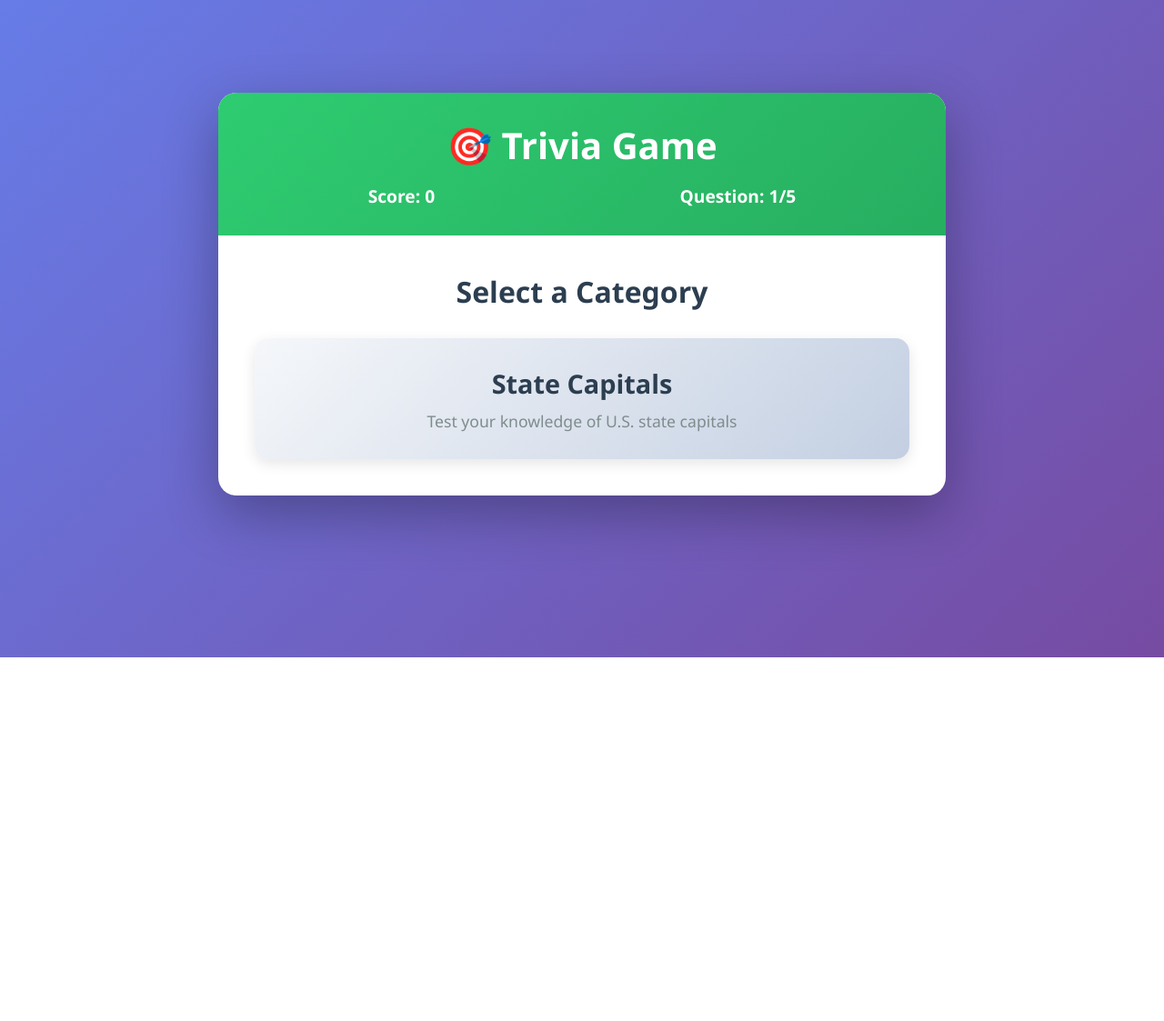
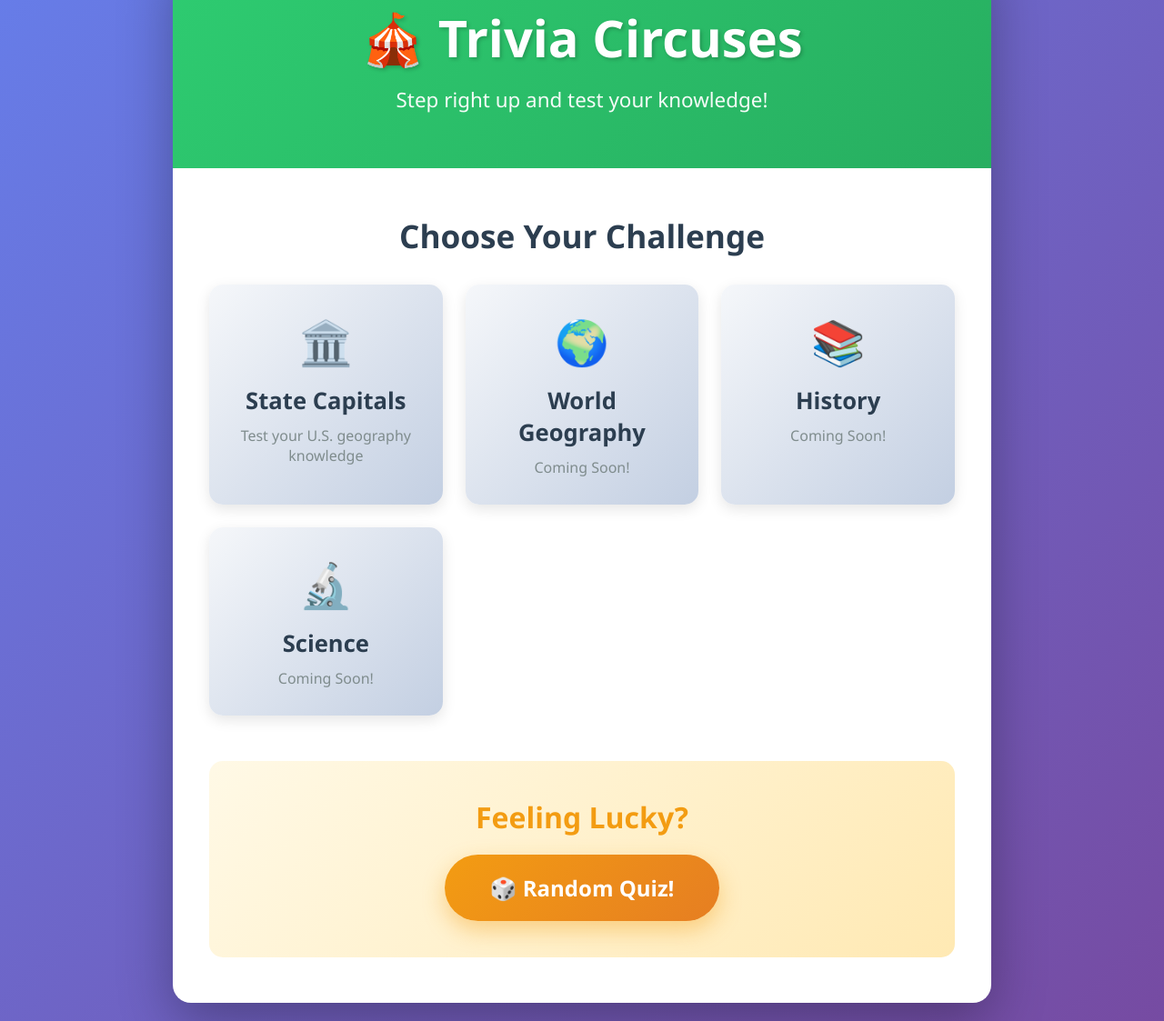
Before and after one commit to Dirty-Jersey-Whore/trivia-app, a plain HTML site: page index.html in a window 1280 px wide. Shown: the part 77-1200 px from the top of the page at 91% size. Before the commit the page ends 800 px from the top, so only its background shows below. Drawn offline with Linux system fonts and the light colour scheme.

Commit message:
Add homepage with category selection and feeling lucky button

```diff
--- a/index.html
+++ b/index.html
@@ -3,47 +3,195 @@
 <head>
     <meta charset="UTF-8">
     <meta name="viewport" content="width=device-width, initial-scale=1.0">
-    <title>Trivia Game</title>
-    <link rel="stylesheet" href="style.css">
+    <title>Trivia Circuses - Test Your Knowledge!</title>
+    <style>
+        * {
+            margin: 0;
+            padding: 0;
+            box-sizing: border-box;
+        }
+
+        body {
+            font-family: 'Segoe UI', Tahoma, Geneva, Verdana, sans-serif;
+            background: linear-gradient(135deg, #667eea 0%, #764ba2 100%);
+            min-height: 100vh;
+            display: flex;
+            justify-content: center;
+            align-items: center;
+            padding: 20px;
+        }
+
+        .homepage-container {
+            background: white;
+            border-radius: 20px;
+            box-shadow: 0 20px 60px rgba(0, 0, 0, 0.3);
+            max-width: 900px;
+            width: 100%;
+            overflow: hidden;
+            animation: fadeIn 1s ease-in;
+        }
+
+        @keyframes fadeIn {
+            from { opacity: 0; transform: translateY(30px); }
+            to { opacity: 1; transform: translateY(0); }
+        }
+
+        .hero {
+            background: linear-gradient(135deg, #2ecc71 0%, #27ae60 100%);
+            color: white;
+            padding: 60px 40px;
+            text-align: center;
+        }
+
+        .hero h1 {
+            font-size: 3.5em;
+            margin-bottom: 15px;
+            text-shadow: 2px 2px 4px rgba(0, 0, 0, 0.2);
+        }
+
+        .hero p {
+            font-size: 1.4em;
+            opacity: 0.95;
+        }
+
+        .content {
+            padding: 50px 40px;
+        }
+
+        .section-title {
+            text-align: center;
+            color: #2c3e50;
+            font-size: 2.2em;
+            margin-bottom: 30px;
+        }
+
+        .category-grid {
+            display: grid;
+            grid-template-columns: repeat(auto-fit, minmax(250px, 1fr));
+            gap: 25px;
+            margin-bottom: 40px;
+        }
+
+        .category-card {
+            background: linear-gradient(135deg, #f5f7fa 0%, #c3cfe2 100%);
+            padding: 30px;
+            border-radius: 15px;
+            text-align: center;
+            cursor: pointer;
+            transition: transform 0.3s ease, box-shadow 0.3s ease;
+            box-shadow: 0 5px 15px rgba(0, 0, 0, 0.1);
+            text-decoration: none;
+            color: inherit;
+            display: block;
+        }
+
+        .category-card:hover {
+            transform: translateY(-8px);
+            box-shadow: 0 15px 30px rgba(0, 0, 0, 0.2);
+        }
+
+        .category-card .icon {
+            font-size: 3em;
+            margin-bottom: 15px;
+        }
+
+        .category-card h3 {
+            color: #2c3e50;
+            font-size: 1.6em;
+            margin-bottom: 10px;
+        }
+
+        .category-card p {
+            color: #7f8c8d;
+            font-size: 1em;
+        }
+
+        .lucky-section {
+            text-align: center;
+            margin-top: 50px;
+            padding: 40px;
+            background: linear-gradient(135deg, #fff9e6 0%, #ffe9b3 100%);
+            border-radius: 15px;
+        }
+
+        .lucky-section h2 {
+            color: #f39c12;
+            font-size: 2em;
+            margin-bottom: 20px;
+        }
+
+        .lucky-btn {
+            background: linear-gradient(135deg, #f39c12 0%, #e67e22 100%);
+            color: white;
+            border: none;
+            padding: 20px 50px;
+            font-size: 1.5em;
+            font-weight: 600;
+            border-radius: 50px;
+            cursor: pointer;
+            box-shadow: 0 10px 25px rgba(243, 156, 18, 0.4);
+            transition: all 0.3s ease;
+            text-decoration: none;
+            display: inline-block;
+        }
+
+        .lucky-btn:hover {
+            transform: translateY(-5px);
+            box-shadow: 0 15px 35px rgba(243, 156, 18, 0.6);
+        }
+
+        @media (max-width: 600px) {
+            .hero h1 {
+                font-size: 2.5em;
+            }
+
+            .category-grid {
+                grid-template-columns: 1fr;
+            }
+        }
+    </style>
 </head>
 <body>
-    <div class="container">
-        <!-- Game Header -->
-        <header>
-            <h1>🎯 Trivia Game</h1>
-            <div class="score-board">
-                <span>Score: <span id="score">0</span></span>
-                <span>Question: <span id="question-number">1</span>/<span id="total-questions">5</span></span>
-            </div>
-        </header>
-
-        <!-- Category Selection (shows at start) -->
-        <div id="category-screen" class="screen active">
-            <h2>Select a Category</h2>
-            <div id="category-list"></div>
+    <div class="homepage-container">
+        <div class="hero">
+            <h1>🎪 Trivia Circuses</h1>
+            <p>Step right up and test your knowledge!</p>
         </div>
 
-        <!-- Quiz Screen (hidden at start) -->
-        <div id="quiz-screen" class="screen">
-            <div class="question-container">
-                <h2 id="question-text"></h2>
-                <div id="answer-options"></div>
-                <button id="submit-btn" class="btn-primary">Submit Answer</button>
-                <button id="next-btn" class="btn-primary" style="display: none;">Next Question</button>
+        <div class="content">
+            <h2 class="section-title">Choose Your Challenge</h2>
+
+            <div class="category-grid">
+                <a href="game.html" class="category-card">
+                    <div class="icon">🏛️</div>
+                    <h3>State Capitals</h3>
+                    <p>Test your U.S. geography knowledge</p>
+                </a>
+
+                <a href="#" class="category-card" onclick="alert('Coming Soon!'); return false;">
+                    <div class="icon">🌍</div>
+                    <h3>World Geography</h3>
+                    <p>Coming Soon!</p>
+                </a>
+
+                <a href="#" class="category-card" onclick="alert('Coming Soon!'); return false;">
+                    <div class="icon">📚</div>
+                    <h3>History</h3>
+                    <p>Coming Soon!</p>
+                </a>
+
+                <a href="#" class="category-card" onclick="alert('Coming Soon!'); return false;">
+                    <div class="icon">🔬</div>
+                    <h3>Science</h3>
+                    <p>Coming Soon!</p>
+                </a>
             </div>
-        </div>
 
-        <!-- Results Screen (hidden at start) -->
-        <div id="results-screen" class="screen">
-            <h2>Quiz Complete! 🎉</h2>
-            <div class="results-container">
-                <p class="final-score">Your Score: <span id="final-score">0</span>/<span id="final-total">5</span></p>
-                <p class="percentage">Percentage: <span id="percentage">0</span>%</p>
-                <button id="restart-btn" class="btn-primary">Play Again</button>
+            <div class="lucky-section">
+                <h2>Feeling Lucky?</h2>
+                <a href="game.html" class="lucky-btn">🎲 Random Quiz!</a>
             </div>
         </div>
     </div>
-
-    <script src="script.js"></script>
 </body>
 </html>
--- a/script.js
+++ b/script.js
@@ -230,3 +230,28 @@ restartBtn.addEventListener('click', () => {
 
 // Initialize game on page load
 loadTriviaData();
+// Return home button with confirmation
+document.addEventListener('DOMContentLoaded', () => {
+    const homeBtn = document.getElementById('home-btn');
+
+    if (homeBtn) {
+        homeBtn.addEventListener('click', () => {
+            const confirmExit = confirm('Are you sure you want to quit this game? Your progress will be lost.');
+
+            if (confirmExit) {
+                // Reset game state
+                currentCategory = null;
+                currentQuestionIndex = 0;
+                score = 0;
+                selectedAnswer = null;
+
+                // Return to category screen
+                quizScreen.classList.remove('active');
+                categoryScreen.classList.add('active');
+
+                // Reset displays
+                scoreDisplay.textContent = '0';
+            }
+        });
+    }
+});
--- a/style.css
+++ b/style.css
@@ -217,6 +217,26 @@ header h1 {
     margin-bottom: 40px;
 }
 
+/* Home Button */
+.btn-home {
+    background: #e74c3c;
+    color: white;
+    border: none;
+    padding: 10px 20px;
+    font-size: 1em;
+    border-radius: 25px;
+    cursor: pointer;
+    margin-bottom: 20px;
+    transition: all 0.3s ease;
+    box-shadow: 0 3px 10px rgba(231, 76, 60, 0.3);
+}
+
+.btn-home:hover {
+    background: #c0392b;
+    transform: translateY(-2px);
+    box-shadow: 0 5px 15px rgba(231, 76, 60, 0.5);
+}
+
 /* Mobile Responsive */
 @media (max-width: 600px) {
     header h1 {
```
Also changed, not shown: game.html (added, +50 -0 lines), 1 other file.
